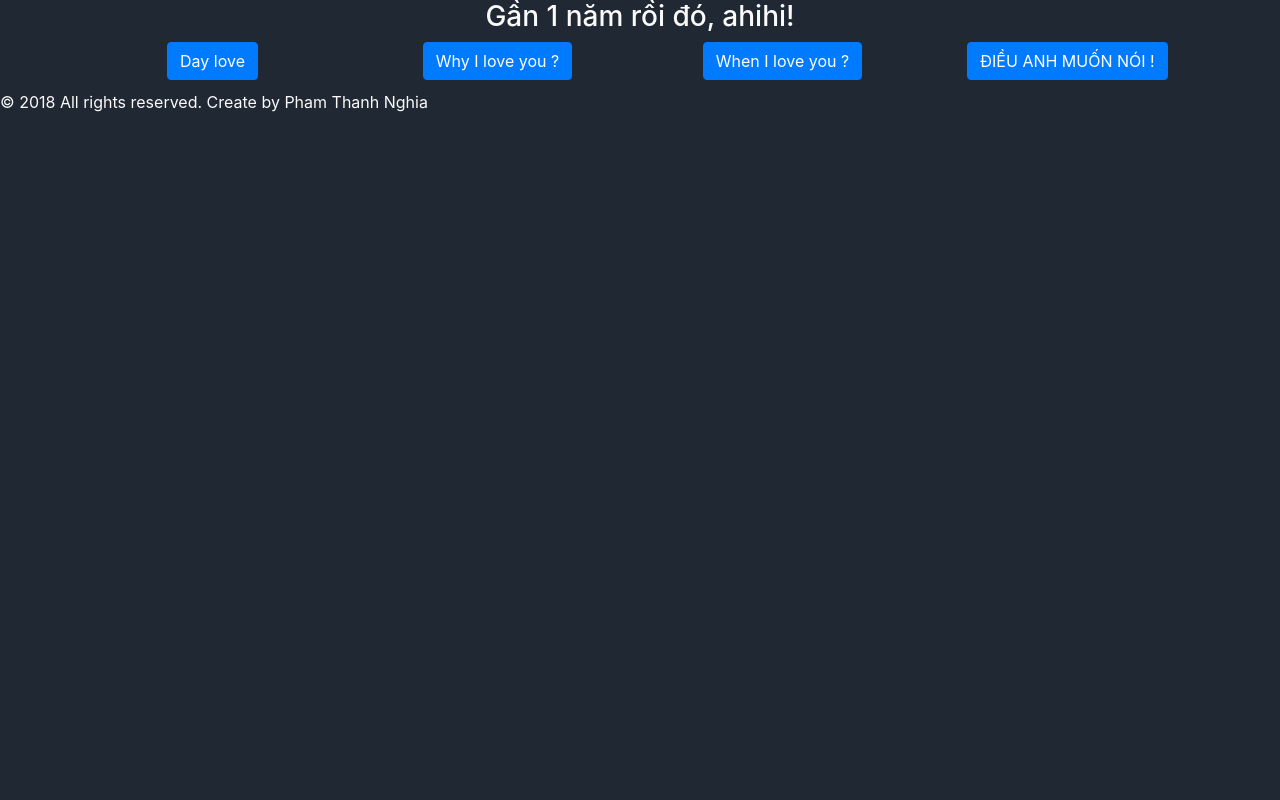
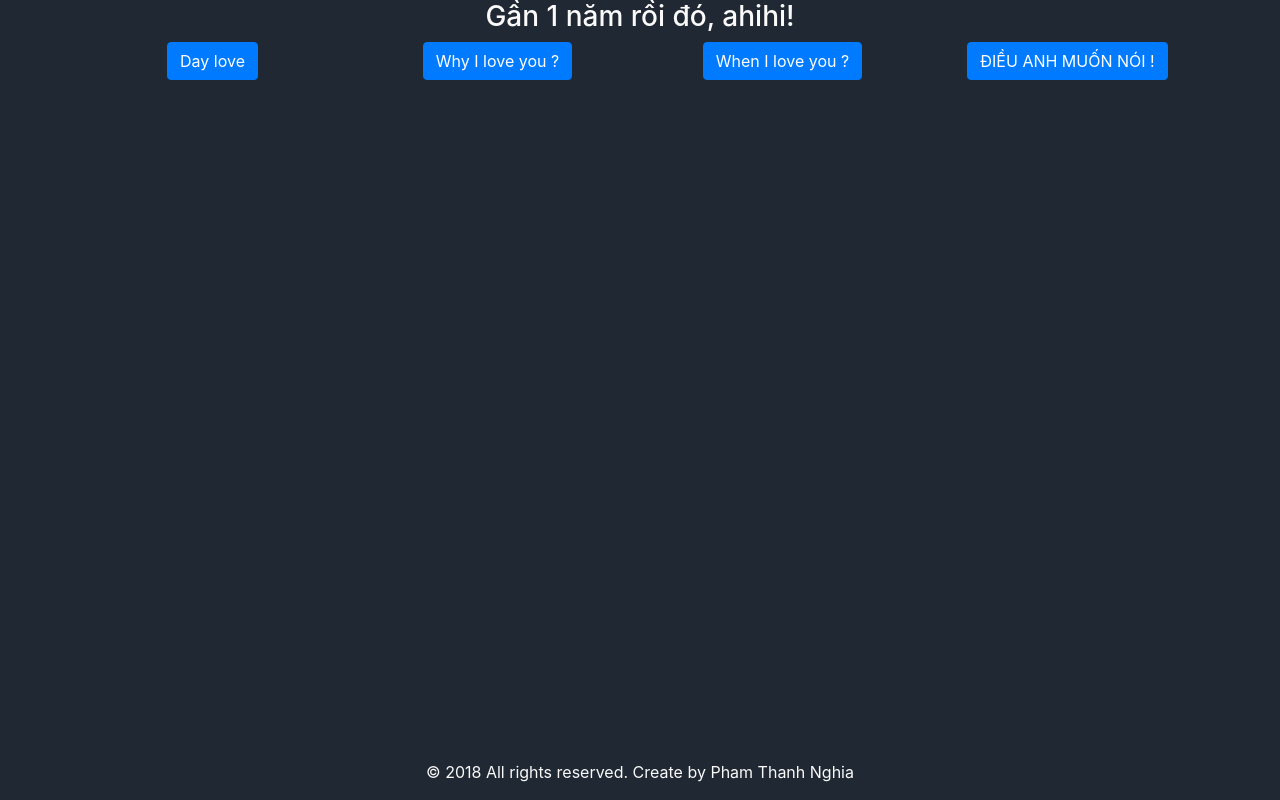
Before and after one commit to phamthanhnghia/simple-page, a plain HTML site: page index.html in a window 1280 px wide. Drawn offline with nearby package versions, Linux system fonts and the light colour scheme.

Commit message:
Update style.css

```diff
--- a/style.css
+++ b/style.css
@@ -35,3 +35,12 @@ h6{
 button.btn.btn-primary {
     margin-bottom: 10px;
 }
+
+.footer {
+    position: absolute;
+    right: 0;
+    bottom: 0;
+    left: 0;
+    padding: 1rem;
+    text-align: center;
+  }
```
